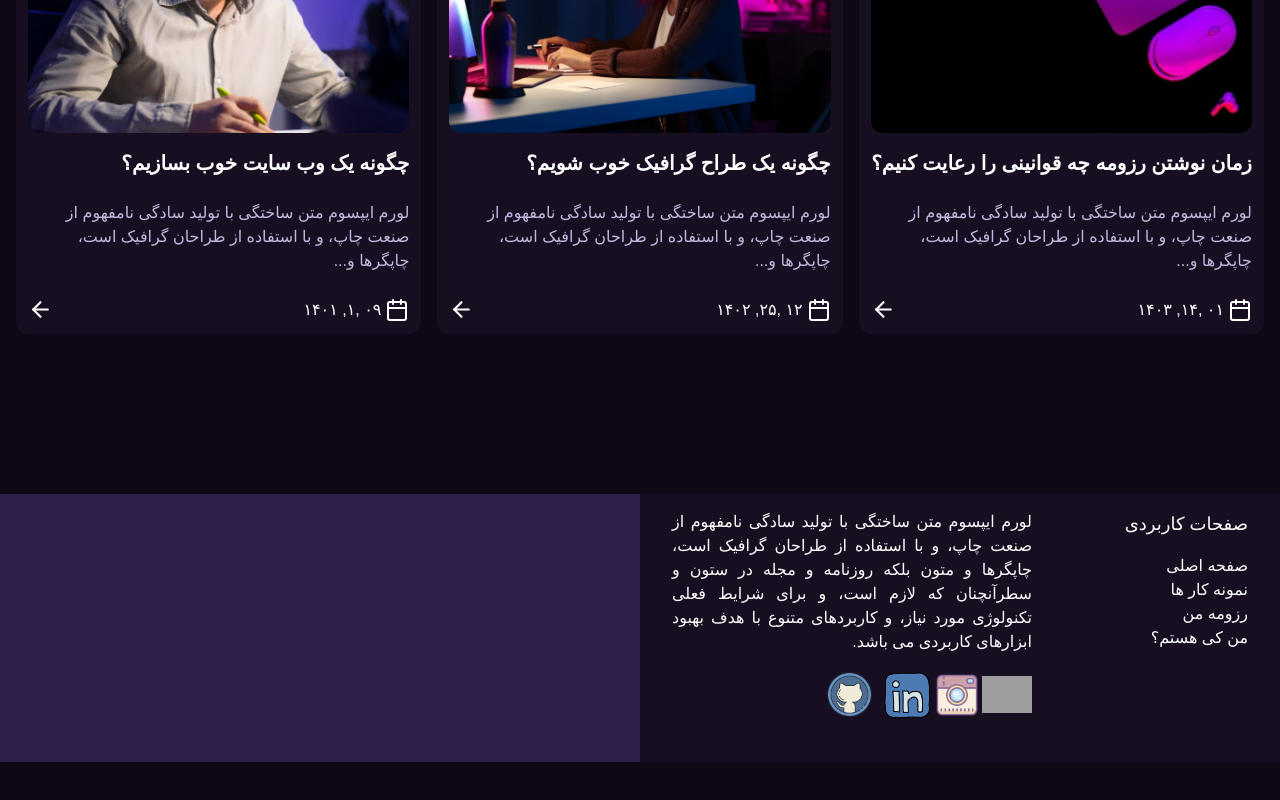
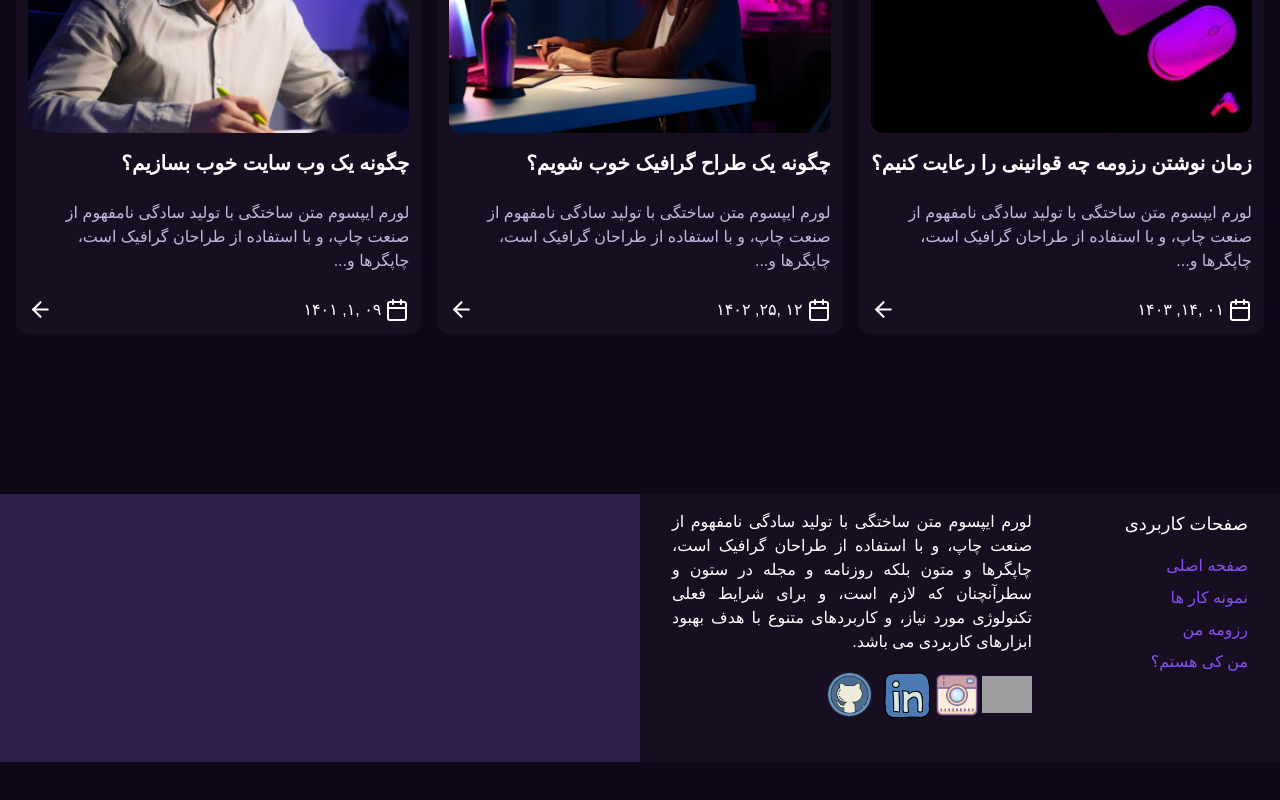
Before and after one commit to matinsekhavat/portfolio, a Next.js app: page / in a window 1280 px wide. Shown: the part 3531-4331 px from the top of the page. Built offline with nearby package versions, Linux system fonts and the light colour scheme; grey boxes are pictures that could not be loaded; a web font is replaced by a local one.

Commit message:
make some color change into Footer LinkAccess

```diff
--- a/app/_components/Footer.tsx
+++ b/app/_components/Footer.tsx
@@ -44,7 +44,7 @@ function Footer() {
         >
           <div className="" id="accessLink">
             <p className=" mb-4 text-lg ">صفحات کاربردی</p>
-            <ul>
+            <ul className="space-y-2 text-accent-800">
               <li>صفحه اصلی</li>
               <li>نمونه کار ها</li>
               <li>رزومه من</li>
```
